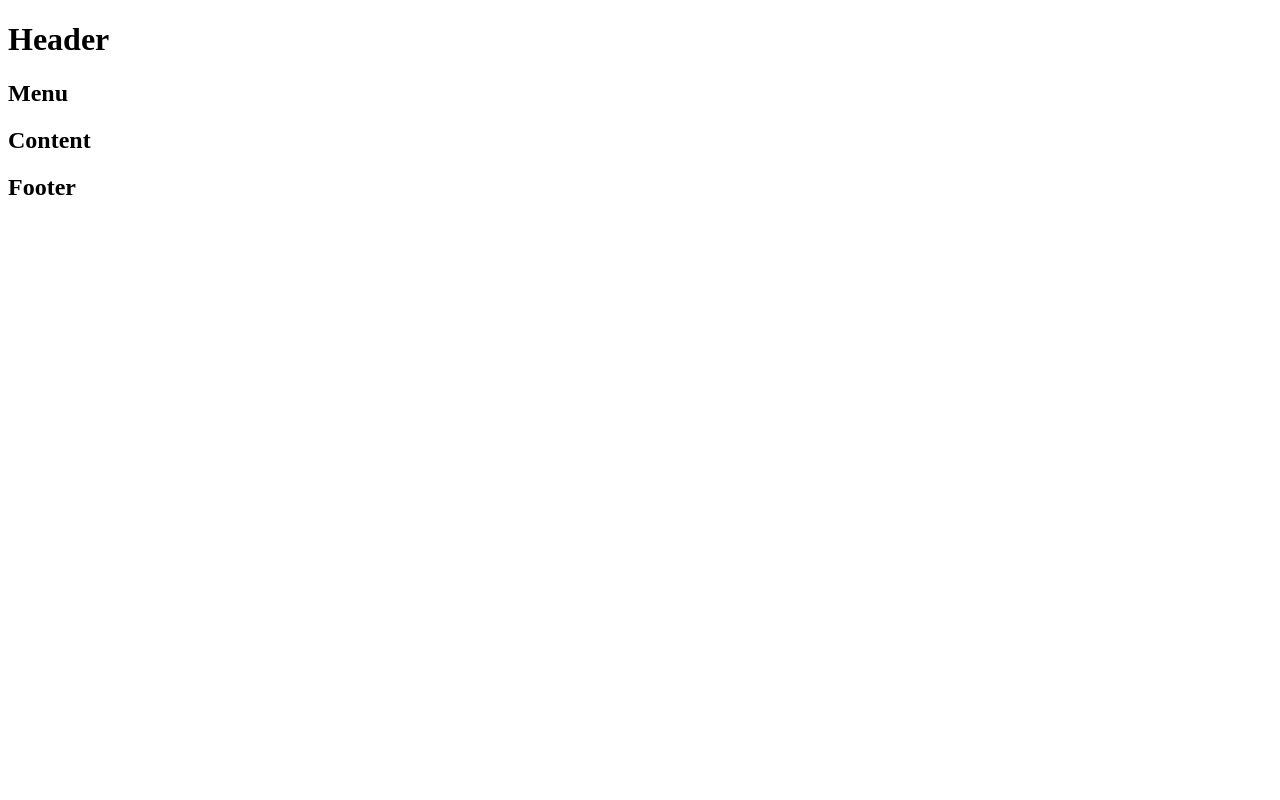
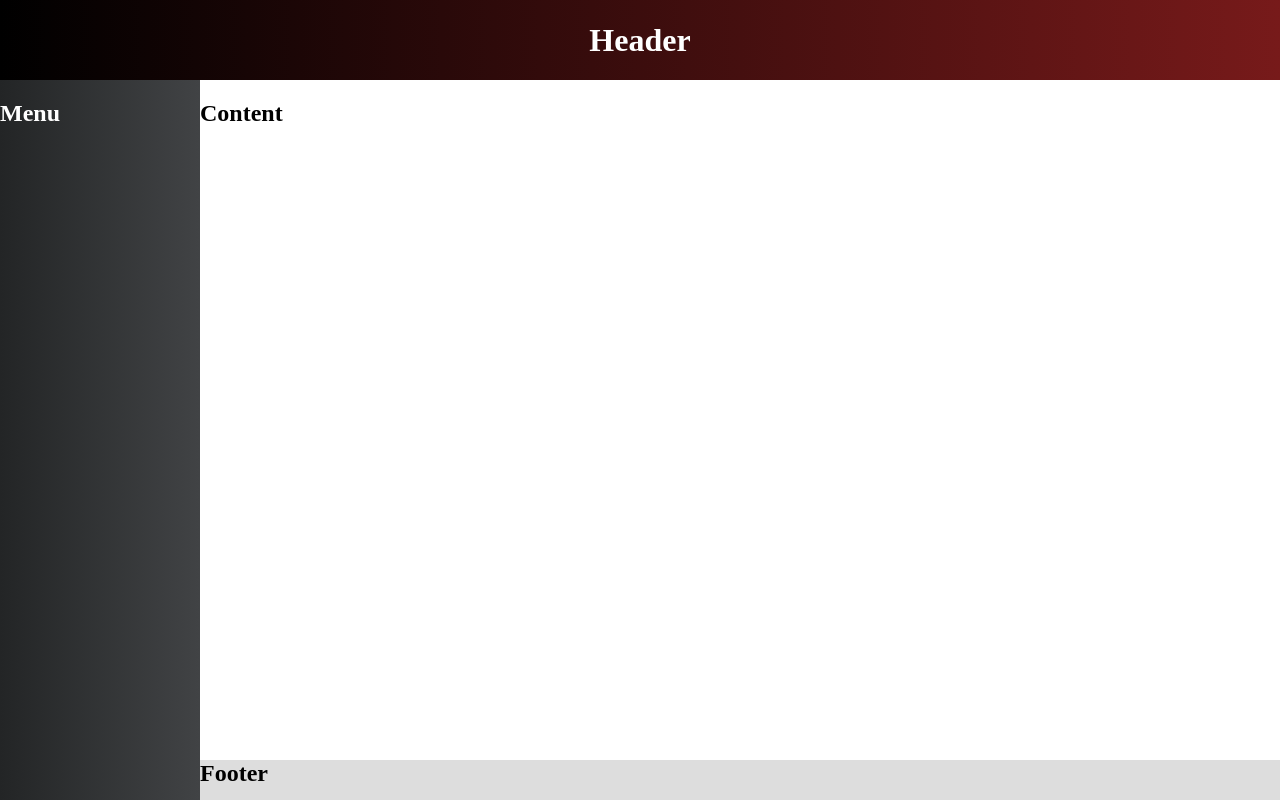
Before and after one commit to SaidChama/site-model-vuejs, a Vue app in the folder frontend/: page / in a window 1280 px wide. Built offline with nearby package versions, Linux system fonts and the light colour scheme; the HTML template or start-up script is replaced by a standard one.

Commit message:
First Template Components Styles Added

```diff
--- a/frontend/src/App.vue
+++ b/frontend/src/App.vue
@@ -20,5 +20,22 @@ export default {
 </script>
 
 <style>
+	body {
+		margin: 0px;
+	}
 
+	#app {
+		-webkit-font-smoothing: antialiased;
+		-moz-osx-font-smoothing: grayscale;
+
+		height: 100vh;
+		display: grid;
+		grid-template-rows: 80px 1fr 40px;
+		grid-template-columns: 200px 1fr;
+		grid-template-areas:
+			"header header"
+			"menu content"
+			"menu footer";
+
+	}
 </style>
--- a/frontend/src/components/templates/Content.vue
+++ b/frontend/src/components/templates/Content.vue
@@ -1,5 +1,7 @@
 <template>
-    <h2>Content</h2>
+    <div class="content">
+        <h2>Content</h2>
+    </div>
 </template>
 
 <script>
@@ -9,5 +11,7 @@ export default {
 </script>
 
 <style>
-
+    .content {
+        grid-area: content;
+    }
 </style>
--- a/frontend/src/components/templates/Footer.vue
+++ b/frontend/src/components/templates/Footer.vue
@@ -1,5 +1,7 @@
 <template>
-    <h2>Footer</h2>
+    <div class="footer">
+        <h2>Footer</h2>
+    </div>
 </template>
 
 <script>
@@ -9,5 +11,13 @@ export default {
 </script>
 
 <style>
+    .footer {
+        background-color: #ddd;
+        margin: 0px;
+        grid-area: footer;
+    }
 
+    .footer h2 {
+        margin: 0px;
+    }
 </style>
--- a/frontend/src/components/templates/Header.vue
+++ b/frontend/src/components/templates/Header.vue
@@ -1,5 +1,7 @@
 <template>
-    <h1>Header</h1>
+    <div class="header">
+        <h1>Header</h1>
+    </div>
 </template>
 
 <script>
@@ -9,5 +11,15 @@ export default {
 </script>
 
 <style>
+    .header {
+        background: linear-gradient(to right, #000000, #771a1a);
+        display: flex;
+        justify-content: center;
+        align-items: center;
+        grid-area: header;
+    }
 
+    .header h1 {
+        color: #FFF;
+    }
 </style>
--- a/frontend/src/components/templates/Menu.vue
+++ b/frontend/src/components/templates/Menu.vue
@@ -1,5 +1,8 @@
 <template>
-    <h2>Menu</h2>
+    <div class="menu">
+        <h2>Menu</h2>
+    </div>
+
 </template>
 
 <script>
@@ -9,5 +12,14 @@ export default {
 </script>
 
 <style>
+    .menu {
+        background: linear-gradient(to right, #232526, #414345);
+        grid-area: menu;
+    }
+
+    .menu h2 {
+        color: #fff
+    }
+
 
 </style>
```
